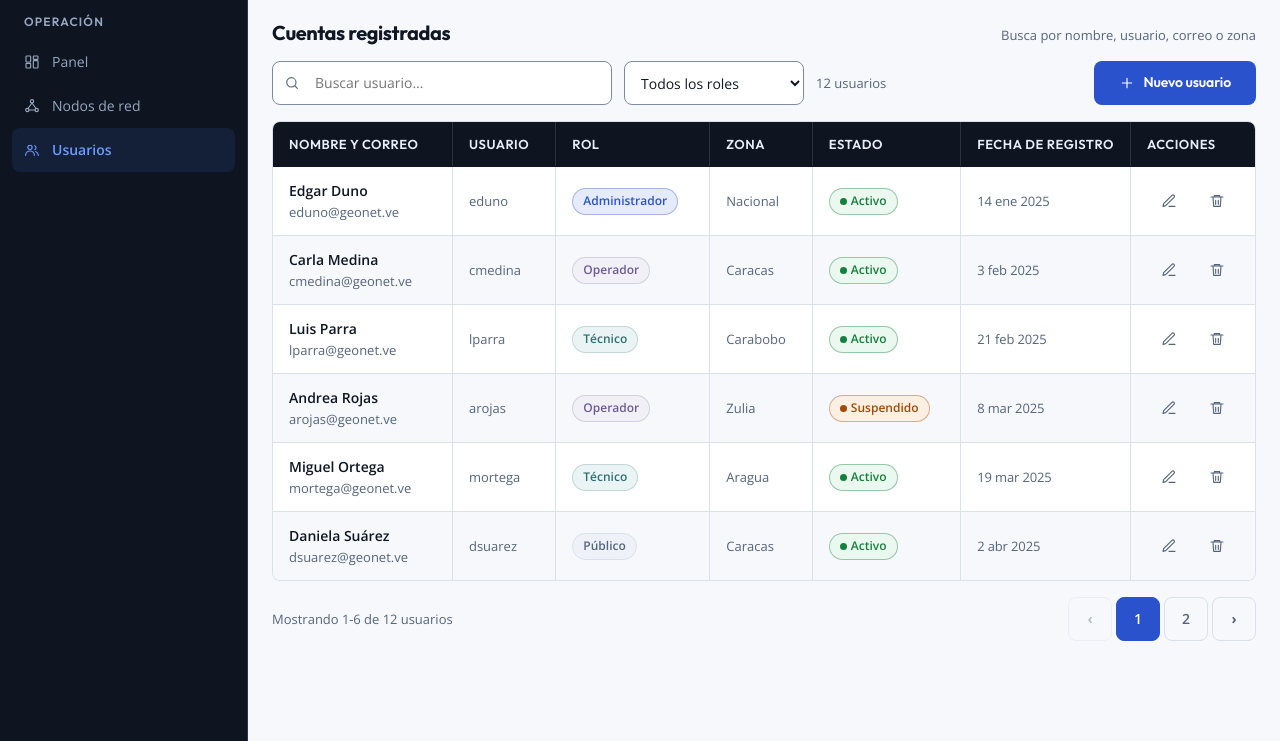
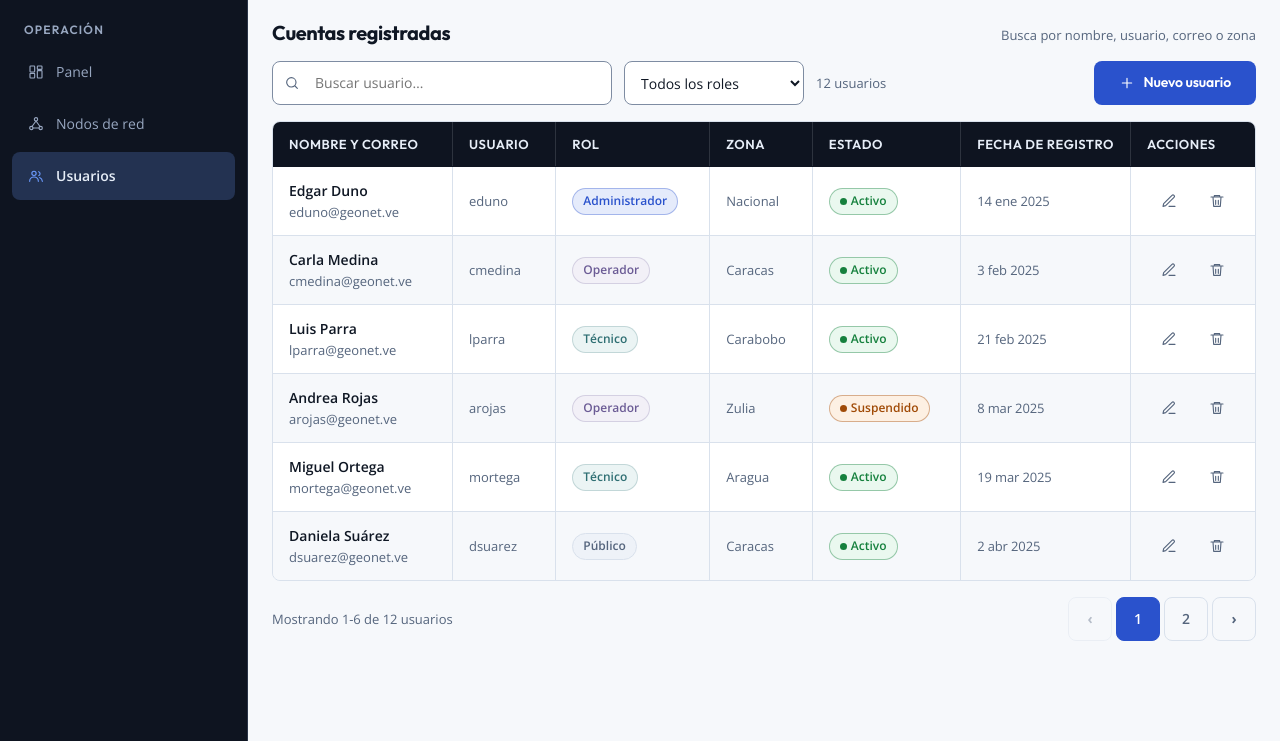
Before and after one commit to eduno-code/geonet-maquetacion, a plain HTML site: page crud.html in a window 1280 px wide. Shown: the part 59-800 px from the top of the page. Drawn offline with nearby package versions, Linux system fonts and the light colour scheme.

Commit message:
Mejora el espaciado y el hover de la barra lateral

```diff
--- a/styles.css
+++ b/styles.css
@@ -1040,7 +1040,7 @@ select.campo__control {
 
 .lateral__nav {
   flex: 1;
-  padding: var(--e-4) var(--e-3);
+  padding: var(--e-5) var(--e-3);
   overflow-y: auto;
 }
 
@@ -1058,30 +1058,53 @@ select.campo__control {
   color: var(--texto-suave);
 }
 
+.lateral__grupo ul {
+  display: grid;
+  gap: var(--e-1);
+}
+
 .lateral__enlace {
   display: flex;
   align-items: center;
   gap: var(--e-3);
-  min-height: var(--toque-min);
-  padding: 0 var(--e-3);
+  min-height: 48px;
+  padding: 0 var(--e-4);
   font-size: var(--t-md);
   color: var(--texto-suave);
   text-decoration: none;
   border-radius: var(--r-md);
   transition:
     color var(--trans),
-    background-color var(--trans);
+    background-color var(--trans),
+    transform var(--trans);
+}
+
+.lateral__enlace .icono {
+  transition: color var(--trans);
 }
 
 .lateral__enlace:hover {
   color: var(--texto);
-  background-color: var(--superficie-alta);
+  background-color: color-mix(in srgb, var(--texto) 8%, transparent);
+  transform: translateX(2px);
+}
+
+.lateral__enlace:hover .icono {
+  color: var(--acento);
 }
 
 .lateral__enlace[aria-current='page'] {
+  color: var(--texto);
+  font-weight: var(--p-semi);
+  background-color: color-mix(in srgb, var(--acento) 22%, transparent);
+}
+
+.lateral__enlace[aria-current='page'] .icono {
   color: var(--acento);
-  font-weight: var(--p-semi);
-  background-color: var(--acento-tenue);
+}
+
+.lateral__enlace[aria-current='page']:hover {
+  transform: none;
 }
 
 .usuario {
```
